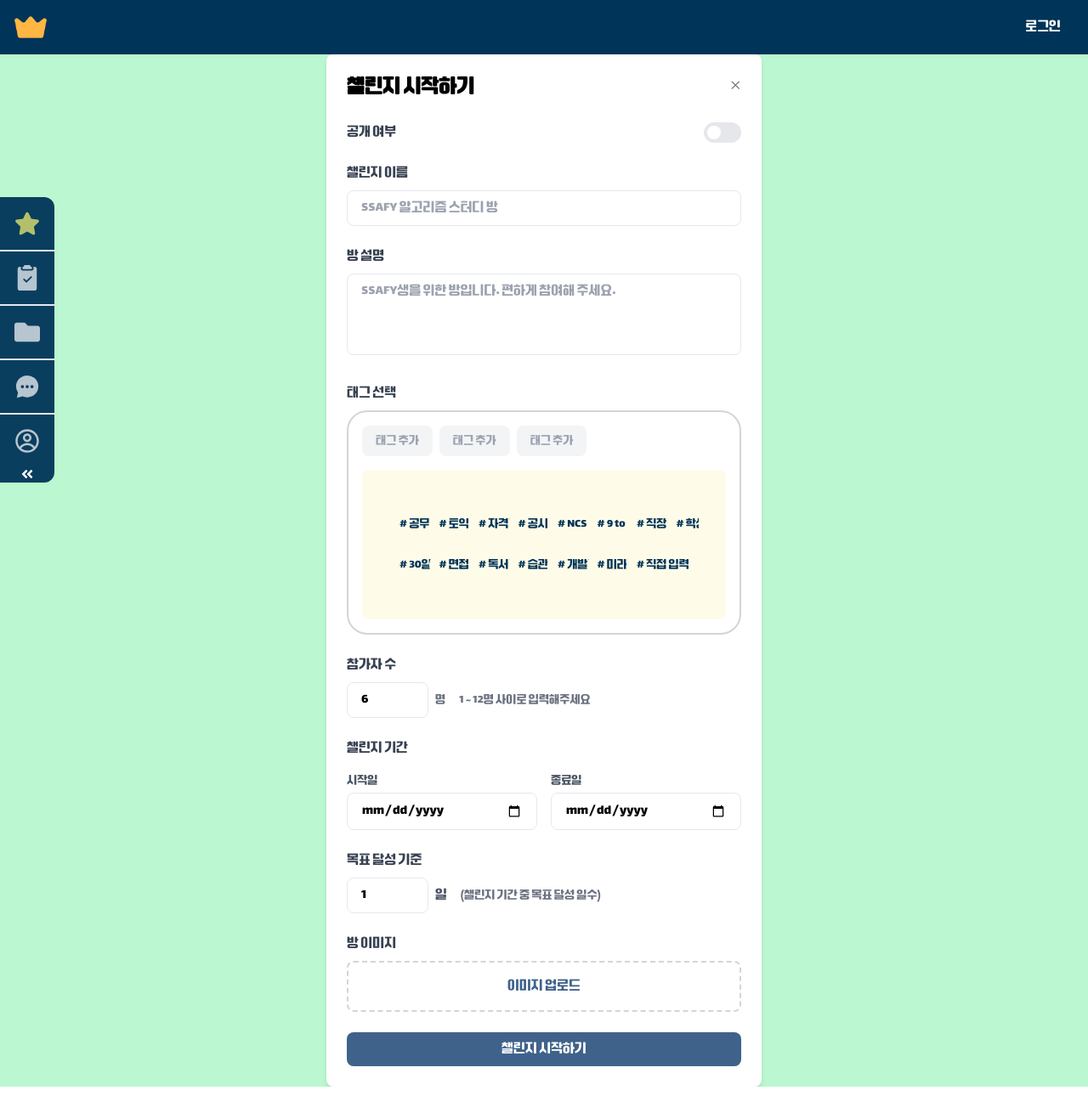
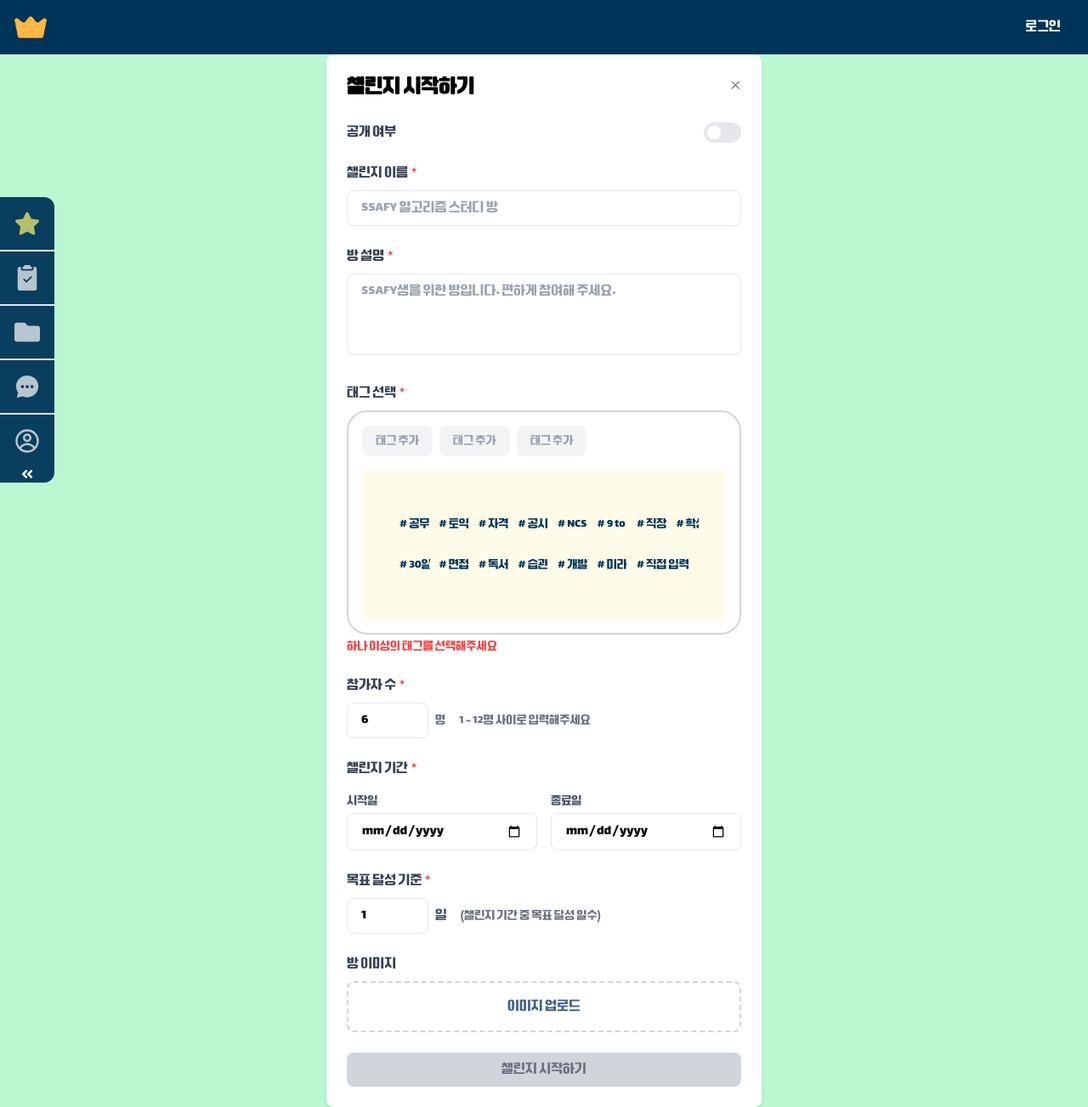
Before and after one commit to namgi2386/DreamMoA, a React (Vite) app in the folder FE/: page /challenge/create in a window 1280 px wide. Shown: the whole page at 85% size. Before the commit the page ends 1279 px from the top, so only its background shows below. Built offline with nearby package versions, Linux system fonts and the light colour scheme; what @xeger/quill-image-actions, @xeger/quill-image-formats would draw is missing.

Commit message:
Fix: 태그 입력 필드를 필수로 수정

```diff
--- a/FE/src/components/challenge/challengeEdit/ChallengeCreateForm.jsx
+++ b/FE/src/components/challenge/challengeEdit/ChallengeCreateForm.jsx
@@ -26,6 +26,20 @@ export default function ChallengeCreateForm() {
     thumbnail: null,
     isPublic: false,
   });
+
+  // 필수 필드 검증 함수 추가
+  const isFormValid = () => {
+    return (
+      // tag, 이미지지 제외하고 다 필수
+      formData.title.trim() !== "" && // 제목 필수
+      formData.description.trim() !== "" && // 설명 필수
+      formData.maxParticipants >= 1 && // 참가자 수 필수
+      formData.startDate !== "" && // 시작일 필수
+      formData.expireDate !== "" && // 종료일 필수
+      formData.standard >= 1 && // 목표 달성 기준 필수
+      selectedTags.length > 0 // 태그 필수 - 최소 1개 이상
+    );
+  };
 
   // 입력 핸들러
   const handleInputChange = (e) => {
@@ -205,7 +219,9 @@ export default function ChallengeCreateForm() {
 
           {/* 챌린지 이름 입력 */}
           <div>
-            <label className="block text-gray-700 mb-2">챌린지 이름</label>
+            <label className="block text-gray-700 mb-2">
+              챌린지 이름<span className="text-red-500 ml-1">*</span>
+            </label>
             <input
               type="text"
               name="title"
@@ -218,7 +234,9 @@ export default function ChallengeCreateForm() {
 
           {/* 방 설명 입력 */}
           <div>
-            <label className="block text-gray-700 mb-2">방 설명</label>
+            <label className="block text-gray-700 mb-2">
+              방 설명<span className="text-red-500 ml-1">*</span>
+            </label>
             <textarea
               name="description"
               value={formData.description}
@@ -228,19 +246,28 @@ export default function ChallengeCreateForm() {
             />
           </div>
 
-          {/* 태그 선택 컴포넌트 추가 */}
+          {/* 태그 선택 컴포넌트 불러옴 */}
           <div>
-            <label className="block text-gray-700 mb-2">태그 선택</label>
+            <label className="block text-gray-700 mb-2">
+              태그 선택<span className="text-red-500 ml-1">*</span>
+            </label>
             <EditableTagList
               isEdittag={isEdittag}
               setIsEdittag={setIsEdittag}
               initialTags={[]}
             />
+            {selectedTags.length === 0 && (
+              <p className="text-sm text-red-500 mt-1">
+                하나 이상의 태그를 선택해주세요
+              </p>
+            )}
           </div>
 
           {/* 참가자 수 입력 */}
           <div>
-            <label className="block text-gray-700 mb-2">참가자 수</label>
+            <label className="block text-gray-700 mb-2">
+              참가자 수<span className="text-red-500 ml-1">*</span>
+            </label>
             {/* flex container -> 입력 필드와 알림 메시지를 나란히 배치 */}
             <div className="flex items-center gap-4">
               {/* 입력 필드 그룹 */}
@@ -265,7 +292,9 @@ export default function ChallengeCreateForm() {
 
           {/* 챌린지 기간 선택 */}
           <div className="space-y-4">
-            <label className="block text-gray-700 mb-2">챌린지 기간</label>
+            <label className="block text-gray-700 mb-2">
+              챌린지 기간<span className="text-red-500 ml-1">*</span>
+            </label>
             <div className="flex gap-4">
               <div className="flex-1">
                 <label className="block text-sm text-gray-600 mb-1">
@@ -300,7 +329,9 @@ export default function ChallengeCreateForm() {
 
           {/* 목표 달성 기준 입력 */}
           <div>
-            <label className="block text-gray-700 mb-2">목표 달성 기준</label>
+            <label className="block text-gray-700 mb-2">
+              목표 달성 기준<span className="text-red-500 ml-1">*</span>
+            </label>
             <div className="flex items-center gap-2">
               <input
                 type="number"
@@ -377,7 +408,12 @@ export default function ChallengeCreateForm() {
           {/* 제출 버튼 */}
           <button
             type="submit"
-            className="w-full bg-my-blue-2 text-white py-2 rounded-lg hover:bg-hmy-blue-2 transition-colors"
+            disabled={!isFormValid()}
+            className={`w-full py-2 rounded-lg transition-colors ${
+              isFormValid()
+                ? "bg-my-blue-2 text-white hover:bg-hmy-blue-2"
+                : "bg-gray-300 text-gray-500 cursor-not-allowed"
+            }`}
           >
             챌린지 시작하기
           </button>
```
